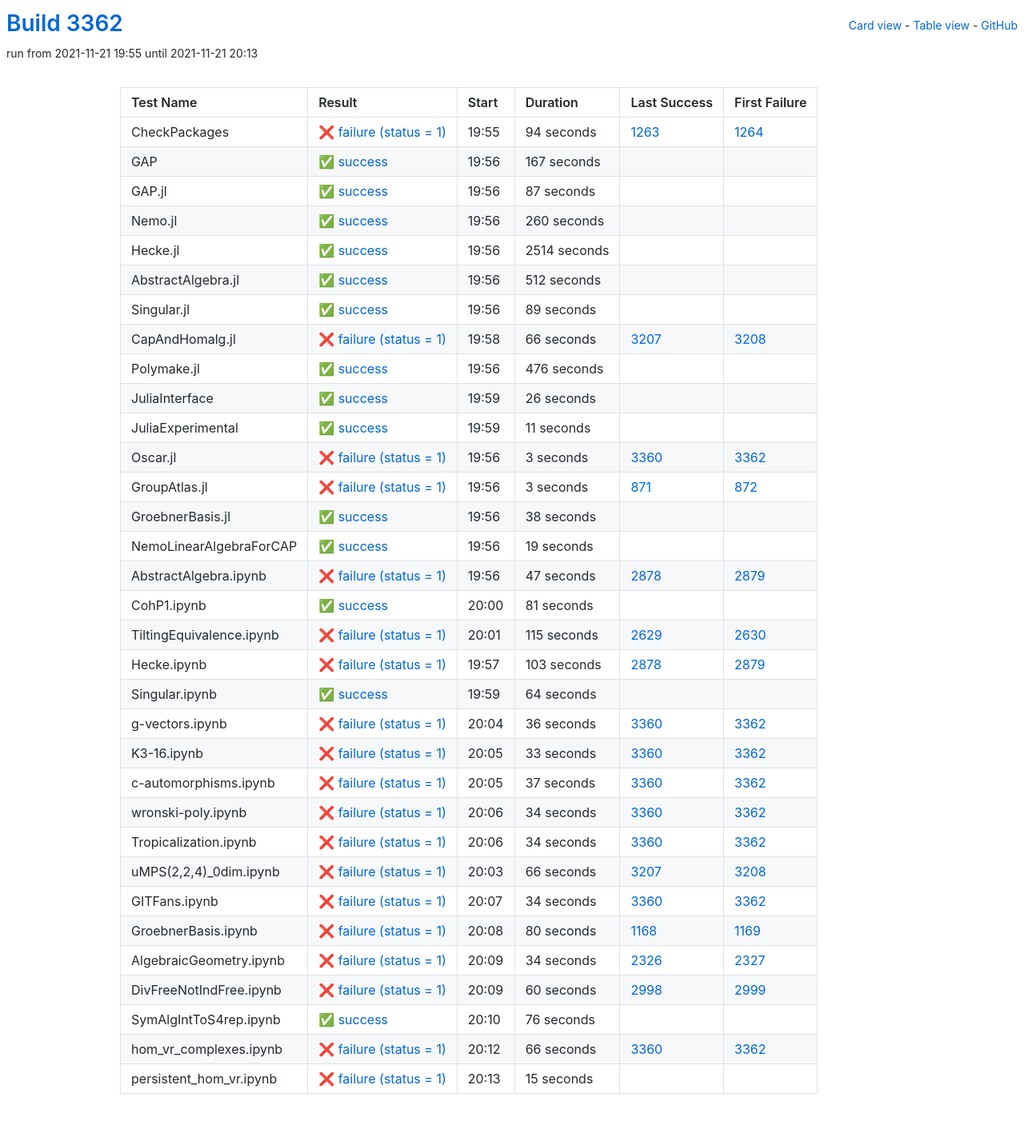
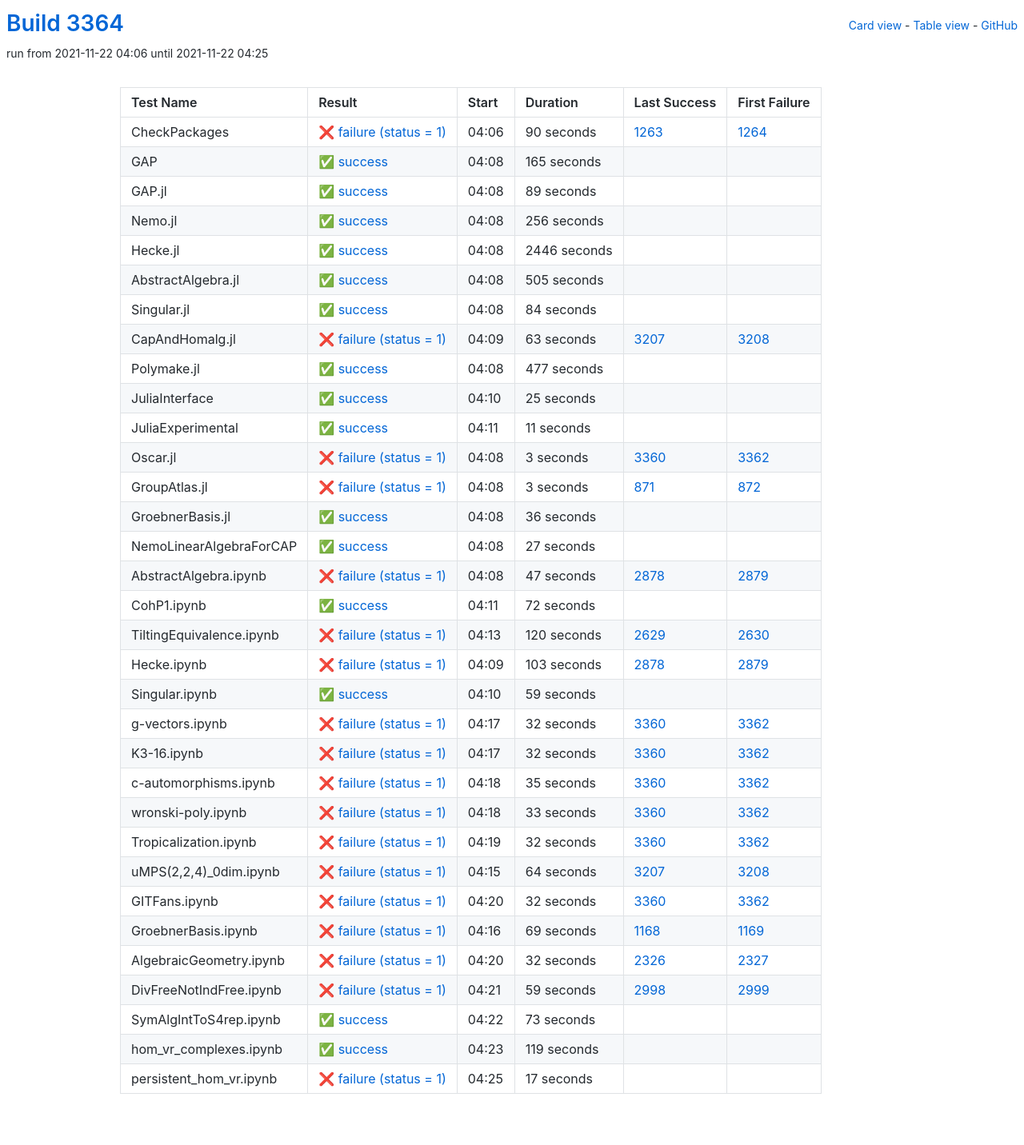
Before and after one commit to oscar-system/oscar-ci-status-stable, a Jekyll site: the page built from table.html, in a window 1280 px wide. Shown: the whole page at 80% size. Built offline with Jekyll 4.4.1, drawn with Linux system fonts in a browser that asks for light colours.

Commit message:
Build #3364

```diff
--- a/_data/ci.yml
+++ b/_data/ci.yml
@@ -1,6 +1,6 @@
 ---
-build: 3362
-build_url: https://oscarci.mathematik.uni-kl.de/job/oscar-stable/3362/
+build: 3364
+build_url: https://oscarci.mathematik.uni-kl.de/job/oscar-stable/3364/
 job: oscar-stable
 organization: oscar-system
 repo: oscar-ci-status-stable
@@ -8,80 +8,32 @@ repourl: https://github.com/oscar-system/oscar-ci-status-stable
 tests:
 - name: CheckPackages
   id: checkpackages
-  log: https://oscarci.mathematik.uni-kl.de/job/oscar-stable/3362/artifact/logs/build-3362/CheckPackages.log
-  start: 2021-11-21 19:55
+  log: https://oscarci.mathematik.uni-kl.de/job/oscar-stable/3364/artifact/logs/build-3364/CheckPackages.log
+  start: 2021-11-22 04:06
   success: false
   exitcode: 1
   status: failure
-  duration: 94
+  duration: 90
   last_success: 1263
   last_success_url: https://oscarci.mathematik.uni-kl.de/job/oscar-stable/1263/
   first_failure: 1264
   first_failure_url: https://oscarci.mathematik.uni-kl.de/job/oscar-stable/1264/
 - name: GAP
   id: gap
-  log: https://oscarci.mathematik.uni-kl.de/job/oscar-stable/3362/artifact/logs/build-3362/GAP.log
-  start: 2021-11-21 19:56
+  log: https://oscarci.mathematik.uni-kl.de/job/oscar-stable/3364/artifact/logs/build-3364/GAP.log
+  start: 2021-11-22 04:08
   success: true
   exitcode: 0
   status: success
-  duration: 167
+  duration: 165
   last_success: false
   last_success_url:
   first_failure: false
   first_failure_url:
 - name: GAP.jl
   id: gap-jl
-  log: https://oscarci.mathematik.uni-kl.de/job/oscar-stable/3362/artifact/logs/build-3362/GAP.jl.log
-  start: 2021-11-21 19:56
-  success: true
-  exitcode: 0
-  status: success
-  duration: 87
-  last_success: false
-  last_success_url:
-  first_failure: false
-  first_failure_url:
-- name: Nemo.jl
-  id: nemo-jl
-  log: https://oscarci.mathematik.uni-kl.de/job/oscar-stable/3362/artifact/logs/build-3362/Nemo.jl.log
-  start: 2021-11-21 19:56
-  success: true
-  exitcode: 0
-  status: success
-  duration: 260
-  last_success: false
-  last_success_url:
-  first_failure: false
-  first_failure_url:
-- name: Hecke.jl
-  id: hecke-jl
-  log: https://oscarci.mathematik.uni-kl.de/job/oscar-stable/3362/artifact/logs/build-3362/Hecke.jl.log
-  start: 2021-11-21 19:56
-  success: true
-  exitcode: 0
-  status: success
-  duration: 2514
-  last_success: false
-  last_success_url:
-  first_failure: false
-  first_failure_url:
-- name: AbstractAlgebra.jl
-  id: abstractalgebra-jl
-  log: https://oscarci.mathematik.uni-kl.de/job/oscar-stable/3362/artifact/logs/build-3362/AbstractAlgebra.jl.log
-  start: 2021-11-21 19:56
-  success: true
-  exitcode: 0
-  status: success
-  duration: 512
-  last_success: false
-  last_success_url:
-  first_failure: false
-  first_failure_url:
-- name: Singular.jl
-  id: singular-jl
-  log: https://oscarci.mathematik.uni-kl.de/job/oscar-stable/3362/artifact/logs/build-3362/Singular.jl.log
-  start: 2021-11-21 19:56
+  log: https://oscarci.mathematik.uni-kl.de/job/oscar-stable/3364/artifact/logs/build-3364/GAP.jl.log
+  start: 2021-11-22 04:08
   success: true
   exitcode: 0
   status: success
@@ -90,46 +42,94 @@ tests:
   last_success_url:
   first_failure: false
   first_failure_url:
+- name: Nemo.jl
+  id: nemo-jl
+  log: https://oscarci.mathematik.uni-kl.de/job/oscar-stable/3364/artifact/logs/build-3364/Nemo.jl.log
+  start: 2021-11-22 04:08
+  success: true
+  exitcode: 0
+  status: success
+  duration: 256
+  last_success: false
+  last_success_url:
+  first_failure: false
+  first_failure_url:
+- name: Hecke.jl
+  id: hecke-jl
+  log: https://oscarci.mathematik.uni-kl.de/job/oscar-stable/3364/artifact/logs/build-3364/Hecke.jl.log
+  start: 2021-11-22 04:08
+  success: true
+  exitcode: 0
+  status: success
+  duration: 2446
+  last_success: false
+  last_success_url:
+  first_failure: false
+  first_failure_url:
+- name: AbstractAlgebra.jl
+  id: abstractalgebra-jl
+  log: https://oscarci.mathematik.uni-kl.de/job/oscar-stable/3364/artifact/logs/build-3364/AbstractAlgebra.jl.log
+  start: 2021-11-22 04:08
+  success: true
+  exitcode: 0
+  status: success
+  duration: 505
+  last_success: false
+  last_success_url:
+  first_failure: false
+  first_failure_url:
+- name: Singular.jl
+  id: singular-jl
+  log: https://oscarci.mathematik.uni-kl.de/job/oscar-stable/3364/artifact/logs/build-3364/Singular.jl.log
+  start: 2021-11-22 04:08
+  success: true
+  exitcode: 0
+  status: success
+  duration: 84
+  last_success: false
+  last_success_url:
+  first_failure: false
+  first_failure_url:
 - name: CapAndHomalg.jl
   id: capandhomalg-jl
-  log: https://oscarci.mathematik.uni-kl.de/job/oscar-stable/3362/artifact/logs/build-3362/CapAndHomalg.jl.log
-  start: 2021-11-21 19:58
+  log: https://oscarci.mathematik.uni-kl.de/job/oscar-stable/3364/artifact/logs/build-3364/CapAndHomalg.jl.log
+  start: 2021-11-22 04:09
   success: false
   exitcode: 1
   status: failure
-  duration: 66
+  duration: 63
   last_success: 3207
   last_success_url: https://oscarci.mathematik.uni-kl.de/job/oscar-stable/3207/
   first_failure: 3208
   first_failure_url: https://oscarci.mathematik.uni-kl.de/job/oscar-stable/3208/
 - name: Polymake.jl
   id: polymake-jl
-  log: https://oscarci.mathematik.uni-kl.de/job/oscar-stable/3362/artifact/logs/build-3362/Polymake.jl.log
-  start: 2021-11-21 19:56
+  log: https://oscarci.mathematik.uni-kl.de/job/oscar-stable/3364/artifact/logs/build-3364/Polymake.jl.log
+  start: 2021-11-22 04:08
   success: true
   exitcode: 0
   status: success
-  duration: 476
+  duration: 477
   last_success: false
   last_success_url:
   first_failure: false
   first_failure_url:
 - name: JuliaInterface
   id: juliainterface
-  log: https://oscarci.mathematik.uni-kl.de/job/oscar-stable/3362/artifact/logs/build-3362/JuliaInterface.log
-  start: 2021-11-21 19:59
+  log: https://oscarci.mathematik.uni-kl.de/job/oscar-stable/3364/artifact/logs/build-3364/JuliaInterface.log
+  start: 2021-11-22 04:10
   success: true
   exitcode: 0
   status: success
-  duration: 26
+  duration: 25
   last_success: false
   last_success_url:
   first_failure: false
   first_failure_url:
 - name: JuliaExperimental
   id: juliaexperimental
-  log: https://oscarci.mathematik.uni-kl.de/job/oscar-stable/3362/artifact/logs/build-3362/JuliaExperimental.log
-  start: 2021-11-21 19:59
+  log: https://oscarci.mathematik.uni-kl.de/job/oscar-stable/3364/artifact/logs/build-3364/JuliaExperimental.log
+  start: 2021-11-22 04:11
   success: true
   exitcode: 0
   status: success
@@ -140,8 +140,8 @@ tests:
   first_failure_url:
 - name: Oscar.jl
   id: oscar-jl
-  log: https://oscarci.mathematik.uni-kl.de/job/oscar-stable/3362/artifact/logs/build-3362/Oscar.jl.log
-  start: 2021-11-21 19:56
+  log: https://oscarci.mathematik.uni-kl.de/job/oscar-stable/3364/artifact/logs/build-3364/Oscar.jl.log
+  start: 2021-11-22 04:08
   success: false
   exitcode: 1
   status: failure
@@ -152,8 +152,8 @@ tests:
   first_failure_url: https://oscarci.mathematik.uni-kl.de/job/oscar-stable/3362/
 - name: GroupAtlas.jl
   id: groupatlas-jl
-  log: https://oscarci.mathematik.uni-kl.de/job/oscar-stable/3362/artifact/logs/build-3362/GroupAtlas.jl.log
-  start: 2021-11-21 19:56
+  log: https://oscarci.mathematik.uni-kl.de/job/oscar-stable/3364/artifact/logs/build-3364/GroupAtlas.jl.log
+  start: 2021-11-22 04:08
   success: false
   exitcode: 1
   status: failure
@@ -164,32 +164,32 @@ tests:
   first_failure_url: https://oscarci.mathematik.uni-kl.de/job/oscar-stable/872/
 - name: GroebnerBasis.jl
   id: groebnerbasis-jl
-  log: https://oscarci.mathematik.uni-kl.de/job/oscar-stable/3362/artifact/logs/build-3362/GroebnerBasis.jl.log
-  start: 2021-11-21 19:56
+  log: https://oscarci.mathematik.uni-kl.de/job/oscar-stable/3364/artifact/logs/build-3364/GroebnerBasis.jl.log
+  start: 2021-11-22 04:08
   success: true
   exitcode: 0
   status: success
-  duration: 38
+  duration: 36
   last_success: false
   last_success_url:
   first_failure: false
   first_failure_url:
 - name: NemoLinearAlgebraForCAP
   id: nemolinearalgebraforcap
-  log: https://oscarci.mathematik.uni-kl.de/job/oscar-stable/3362/artifact/logs/build-3362/NemoLinearAlgebraForCAP.log
-  start: 2021-11-21 19:56
+  log: https://oscarci.mathematik.uni-kl.de/job/oscar-stable/3364/artifact/logs/build-3364/NemoLinearAlgebraForCAP.log
+  start: 2021-11-22 04:08
   success: true
   exitcode: 0
   status: success
-  duration: 19
+  duration: 27
   last_success: false
   last_success_url:
   first_failure: false
   first_failure_url:
 - name: AbstractAlgebra.ipynb
   id: abstractalgebra-ipynb
-  log: https://oscarci.mathematik.uni-kl.de/job/oscar-stable/3362/artifact/logs/build-3362/AbstractAlgebra.ipynb.log
-  start: 2021-11-21 19:56
+  log: https://oscarci.mathematik.uni-kl.de/job/oscar-stable/3364/artifact/logs/build-3364/AbstractAlgebra.ipynb.log
+  start: 2021-11-22 04:08
   success: false
   exitcode: 1
   status: failure
@@ -200,32 +200,32 @@ tests:
   first_failure_url: https://oscarci.mathematik.uni-kl.de/job/oscar-stable/2879/
 - name: CohP1.ipynb
   id: cohp1-ipynb
-  log: https://oscarci.mathematik.uni-kl.de/job/oscar-stable/3362/artifact/logs/build-3362/CohP1.ipynb.log
-  start: 2021-11-21 20:00
+  log: https://oscarci.mathematik.uni-kl.de/job/oscar-stable/3364/artifact/logs/build-3364/CohP1.ipynb.log
+  start: 2021-11-22 04:11
   success: true
   exitcode: 0
   status: success
-  duration: 81
+  duration: 72
   last_success: false
   last_success_url:
   first_failure: false
   first_failure_url:
 - name: TiltingEquivalence.ipynb
   id: tiltingequivalence-ipynb
-  log: https://oscarci.mathematik.uni-kl.de/job/oscar-stable/3362/artifact/logs/build-3362/TiltingEquivalence.ipynb.log
-  start: 2021-11-21 20:01
+  log: https://oscarci.mathematik.uni-kl.de/job/oscar-stable/3364/artifact/logs/build-3364/TiltingEquivalence.ipynb.log
+  start: 2021-11-22 04:13
   success: false
   exitcode: 1
   status: failure
-  duration: 115
+  duration: 120
   last_success: 2629
   last_success_url: https://oscarci.mathematik.uni-kl.de/job/oscar-stable/2629/
   first_failure: 2630
   first_failure_url: https://oscarci.mathematik.uni-kl.de/job/oscar-stable/2630/
 - name: Hecke.ipynb
   id: hecke-ipynb
-  log: https://oscarci.mathematik.uni-kl.de/job/oscar-stable/3362/artifact/logs/build-3362/Hecke.ipynb.log
-  start: 2021-11-21 19:57
+  log: https://oscarci.mathematik.uni-kl.de/job/oscar-stable/3364/artifact/logs/build-3364/Hecke.ipynb.log
+  start: 2021-11-22 04:09
   success: false
   exitcode: 1
   status: failure
@@ -236,32 +236,56 @@ tests:
   first_failure_url: https://oscarci.mathematik.uni-kl.de/job/oscar-stable/2879/
 - name: Singular.ipynb
   id: singular-ipynb
-  log: https://oscarci.mathematik.uni-kl.de/job/oscar-stable/3362/artifact/logs/build-3362/Singular.ipynb.log
-  start: 2021-11-21 19:59
+  log: https://oscarci.mathematik.uni-kl.de/job/oscar-stable/3364/artifact/logs/build-3364/Singular.ipynb.log
+  start: 2021-11-22 04:10
   success: true
   exitcode: 0
   status: success
-  duration: 64
+  duration: 59
   last_success: false
   last_success_url:
   first_failure: false
   first_failure_url:
 - name: g-vectors.ipynb
   id: g-vectors-ipynb
-  log: https://oscarci.mathematik.uni-kl.de/job/oscar-stable/3362/artifact/logs/build-3362/g-vectors.ipynb.log
-  start: 2021-11-21 20:04
+  log: https://oscarci.mathematik.uni-kl.de/job/oscar-stable/3364/artifact/logs/build-3364/g-vectors.ipynb.log
+  start: 2021-11-22 04:17
   success: false
   exitcode: 1
   status: failure
-  duration: 36
+  duration: 32
   last_success: 3360
   last_success_url: https://oscarci.mathematik.uni-kl.de/job/oscar-stable/3360/
   first_failure: 3362
   first_failure_url: https://oscarci.mathematik.uni-kl.de/job/oscar-stable/3362/
 - name: K3-16.ipynb
   id: k3-16-ipynb
-  log: https://oscarci.mathematik.uni-kl.de/job/oscar-stable/3362/artifact/logs/build-3362/K3-16.ipynb.log
-  start: 2021-11-21 20:05
+  log: https://oscarci.mathematik.uni-kl.de/job/oscar-stable/3364/artifact/logs/build-3364/K3-16.ipynb.log
+  start: 2021-11-22 04:17
+  success: false
+  exitcode: 1
+  status: failure
+  duration: 32
+  last_success: 3360
+  last_success_url: https://oscarci.mathematik.uni-kl.de/job/oscar-stable/3360/
+  first_failure: 3362
+  first_failure_url: https://oscarci.mathematik.uni-kl.de/job/oscar-stable/3362/
+- name: c-automorphisms.ipynb
+  id: c-automorphisms-ipynb
+  log: https://oscarci.mathematik.uni-kl.de/job/oscar-stable/3364/artifact/logs/build-3364/c-automorphisms.ipynb.log
+  start: 2021-11-22 04:18
+  success: false
+  exitcode: 1
+  status: failure
+  duration: 35
+  last_success: 3360
+  last_success_url: https://oscarci.mathematik.uni-kl.de/job/oscar-stable/3360/
+  first_failure: 3362
+  first_failure_url: https://oscarci.mathematik.uni-kl.de/job/oscar-stable/3362/
+- name: wronski-poly.ipynb
+  id: wronski-poly-ipynb
+  log: https://oscarci.mathematik.uni-kl.de/job/oscar-stable/3364/artifact/logs/build-3364/wronski-poly.ipynb.log
+  start: 2021-11-22 04:18
   success: false
   exitcode: 1
   status: failure
@@ -270,135 +294,111 @@ tests:
   last_success_url: https://oscarci.mathematik.uni-kl.de/job/oscar-stable/3360/
   first_failure: 3362
   first_failure_url: https://oscarci.mathematik.uni-kl.de/job/oscar-stable/3362/
-- name: c-automorphisms.ipynb
-  id: c-automorphisms-ipynb
-  log: https://oscarci.mathematik.uni-kl.de/job/oscar-stable/3362/artifact/logs/build-3362/c-automorphisms.ipynb.log
-  start: 2021-11-21 20:05
+- name: Tropicalization.ipynb
+  id: tropicalization-ipynb
+  log: https://oscarci.mathematik.uni-kl.de/job/oscar-stable/3364/artifact/logs/build-3364/Tropicalization.ipynb.log
+  start: 2021-11-22 04:19
   success: false
   exitcode: 1
   status: failure
-  duration: 37
-  last_success: 3360
-  last_success_url: https://oscarci.mathematik.uni-kl.de/job/oscar-stable/3360/
-  first_failure: 3362
-  first_failure_url: https://oscarci.mathematik.uni-kl.de/job/oscar-stable/3362/
-- name: wronski-poly.ipynb
-  id: wronski-poly-ipynb
-  log: https://oscarci.mathematik.uni-kl.de/job/oscar-stable/3362/artifact/logs/build-3362/wronski-poly.ipynb.log
-  start: 2021-11-21 20:06
-  success: false
-  exitcode: 1
-  status: failure
-  duration: 34
-  last_success: 3360
-  last_success_url: https://oscarci.mathematik.uni-kl.de/job/oscar-stable/3360/
-  first_failure: 3362
-  first_failure_url: https://oscarci.mathematik.uni-kl.de/job/oscar-stable/3362/
-- name: Tropicalization.ipynb
-  id: tropicalization-ipynb
-  log: https://oscarci.mathematik.uni-kl.de/job/oscar-stable/3362/artifact/logs/build-3362/Tropicalization.ipynb.log
-  start: 2021-11-21 20:06
-  success: false
-  exitcode: 1
-  status: failure
-  duration: 34
+  duration: 32
   last_success: 3360
   last_success_url: https://oscarci.mathematik.uni-kl.de/job/oscar-stable/3360/
   first_failure: 3362
   first_failure_url: https://oscarci.mathematik.uni-kl.de/job/oscar-stable/3362/
 - name: uMPS(2,2,4)_0dim.ipynb
   id: umps-2-2-4-0dim-ipynb
-  log: https://oscarci.mathematik.uni-kl.de/job/oscar-stable/3362/artifact/logs/build-3362/uMPS-2-2-4-_0dim.ipynb.log
-  start: 2021-11-21 20:03
+  log: https://oscarci.mathematik.uni-kl.de/job/oscar-stable/3364/artifact/logs/build-3364/uMPS-2-2-4-_0dim.ipynb.log
+  start: 2021-11-22 04:15
   success: false
   exitcode: 1
   status: failure
-  duration: 66
+  duration: 64
   last_success: 3207
   last_success_url: https://oscarci.mathematik.uni-kl.de/job/oscar-stable/3207/
   first_failure: 3208
   first_failure_url: https://oscarci.mathematik.uni-kl.de/job/oscar-stable/3208/
 - name: GITFans.ipynb
   id: gitfans-ipynb
-  log: https://oscarci.mathematik.uni-kl.de/job/oscar-stable/3362/artifact/logs/build-3362/GITFans.ipynb.log
-  start: 2021-11-21 20:07
+  log: https://oscarci.mathematik.uni-kl.de/job/oscar-stable/3364/artifact/logs/build-3364/GITFans.ipynb.log
+  start: 2021-11-22 04:20
   success: false
   exitcode: 1
   status: failure
-  duration: 34
+  duration: 32
   last_success: 3360
   last_success_url: https://oscarci.mathematik.uni-kl.de/job/oscar-stable/3360/
   first_failure: 3362
   first_failure_url: https://oscarci.mathematik.uni-kl.de/job/oscar-stable/3362/
 - name: GroebnerBasis.ipynb
   id: groebnerbasis-ipynb
-  log: https://oscarci.mathematik.uni-kl.de/job/oscar-stable/3362/artifact/logs/build-3362/GroebnerBasis.ipynb.log
-  start: 2021-11-21 20:08
+  log: https://oscarci.mathematik.uni-kl.de/job/oscar-stable/3364/artifact/logs/build-3364/GroebnerBasis.ipynb.log
+  start: 2021-11-22 04:16
   success: false
   exitcode: 1
   status: failure
-  duration: 80
+  duration: 69
   last_success: 1168
   last_success_url: https://oscarci.mathematik.uni-kl.de/job/oscar-stable/1168/
   first_failure: 1169
   first_failure_url: https://oscarci.mathematik.uni-kl.de/job/oscar-stable/1169/
 - name: AlgebraicGeometry.ipynb
   id: algebraicgeometry-ipynb
-  log: https://oscarci.mathematik.uni-kl.de/job/oscar-stable/3362/artifact/logs/build-3362/AlgebraicGeometry.ipynb.log
-  start: 2021-11-21 20:09
+  log: https://oscarci.mathematik.uni-kl.de/job/oscar-stable/3364/artifact/logs/build-3364/AlgebraicGeometry.ipynb.log
+  start: 2021-11-22 04:20
   success: false
   exitcode: 1
   status: failure
-  duration: 34
+  duration: 32
   last_success: 2326
   last_success_url: https://oscarci.mathematik.uni-kl.de/job/oscar-stable/2326/
   first_failure: 2327
   first_failure_url: https://oscarci.mathematik.uni-kl.de/job/oscar-stable/2327/
 - name: DivFreeNotIndFree.ipynb
   id: divfreenotindfree-ipynb
-  log: https://oscarci.mathematik.uni-kl.de/job/oscar-stable/3362/artifact/logs/build-3362/DivFreeNotIndFree.ipynb.log
-  start: 2021-11-21 20:09
+  log: https://oscarci.mathematik.uni-kl.de/job/oscar-stable/3364/artifact/logs/build-3364/DivFreeNotIndFree.ipynb.log
+  start: 2021-11-22 04:21
   success: false
   exitcode: 1
   status: failure
-  duration: 60
+  duration: 59
   last_success: 2998
   last_success_url: https://oscarci.mathematik.uni-kl.de/job/oscar-stable/2998/
   first_failure: 2999
   first_failure_url: https://oscarci.mathematik.uni-kl.de/job/oscar-stable/2999/
 - name: SymAlgIntToS4rep.ipynb
   id: symalginttos4rep-ipynb
-  log: https://oscarci.mathematik.uni-kl.de/job/oscar-stable/3362/artifact/logs/build-3362/SymAlgIntToS4rep.ipynb.log
-  start: 2021-11-21 20:10
+  log: https://oscarci.mathematik.uni-kl.de/job/oscar-stable/3364/artifact/logs/build-3364/SymAlgIntToS4rep.ipynb.log
+  start: 2021-11-22 04:22
   success: true
   exitcode: 0
   status: success
-  duration: 76
+  duration: 73
   last_success: false
   last_success_url:
   first_failure: false
   first_failure_url:
 - name: hom_vr_complexes.ipynb
   id: hom-vr-complexes-ipynb
-  log: https://oscarci.mathematik.uni-kl.de/job/oscar-stable/3362/artifact/logs/build-3362/hom_vr_complexes.ipynb.log
-  start: 2021-11-21 20:12
-  success: false
-  exitcode: 1
-  status: failure
-  duration: 66
-  last_success: 3360
-  last_success_url: https://oscarci.mathematik.uni-kl.de/job/oscar-stable/3360/
-  first_failure: 3362
-  first_failure_url: https://oscarci.mathematik.uni-kl.de/job/oscar-stable/3362/
-- name: persistent_hom_vr.ipynb
-  id: persistent-hom-vr-ipynb
-  log: https://oscarci.mathematik.uni-kl.de/job/oscar-stable/3362/artifact/logs/build-3362/persistent_hom_vr.ipynb.log
-  start: 2021-11-21 20:13
-  success: false
-  exitcode: 1
-  status: failure
-  duration: 15
+  log: https://oscarci.mathematik.uni-kl.de/job/oscar-stable/3364/artifact/logs/build-3364/hom_vr_complexes.ipynb.log
+  start: 2021-11-22 04:23
+  success: true
+  exitcode: 0
+  status: success
+  duration: 119
   last_success: false
   last_success_url:
   first_failure: false
   first_failure_url:
+- name: persistent_hom_vr.ipynb
+  id: persistent-hom-vr-ipynb
+  log: https://oscarci.mathematik.uni-kl.de/job/oscar-stable/3364/artifact/logs/build-3364/persistent_hom_vr.ipynb.log
+  start: 2021-11-22 04:25
+  success: false
+  exitcode: 1
+  status: failure
+  duration: 17
+  last_success: false
+  last_success_url:
+  first_failure: false
+  first_failure_url:
```
Also changed, not shown: README.md.
